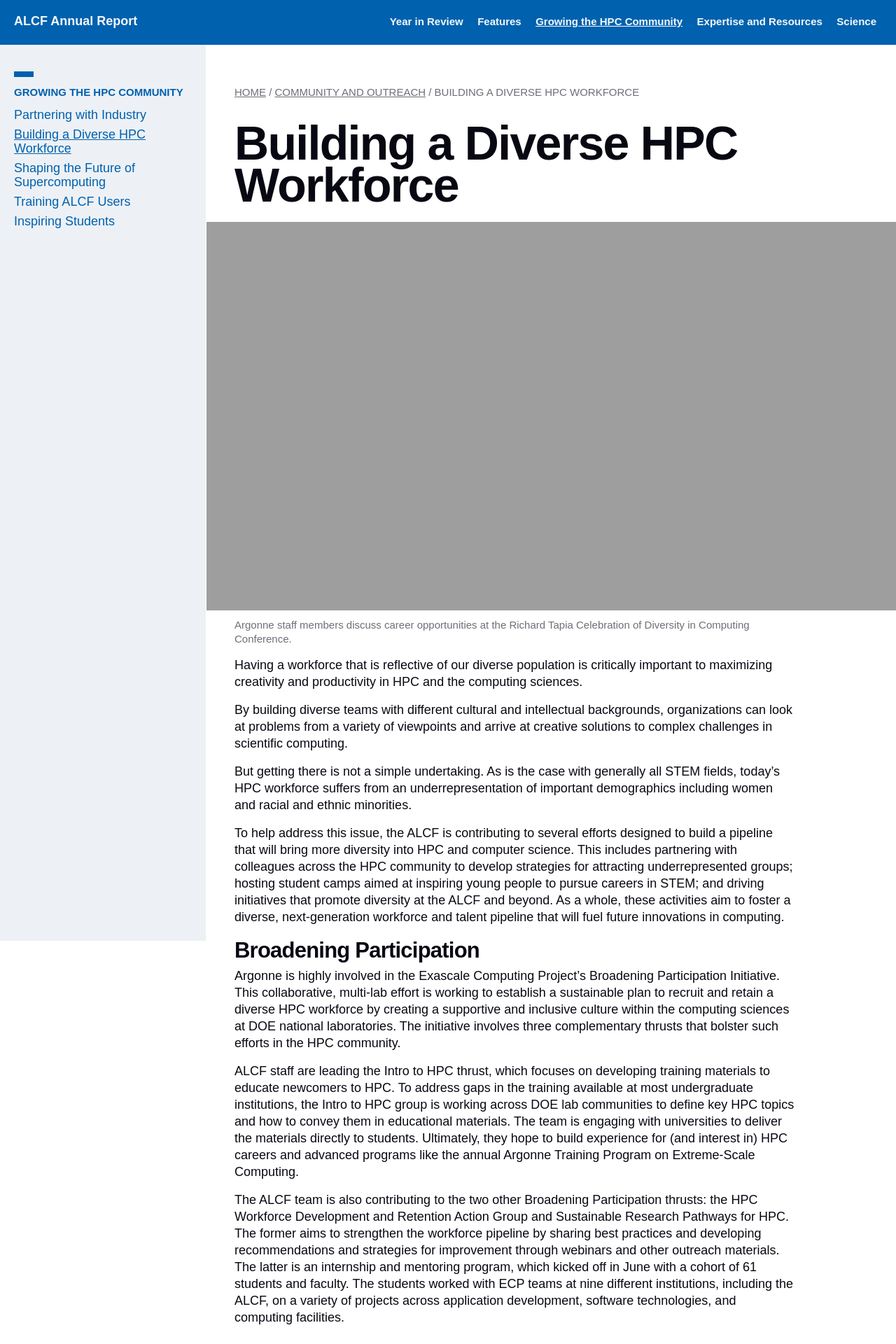
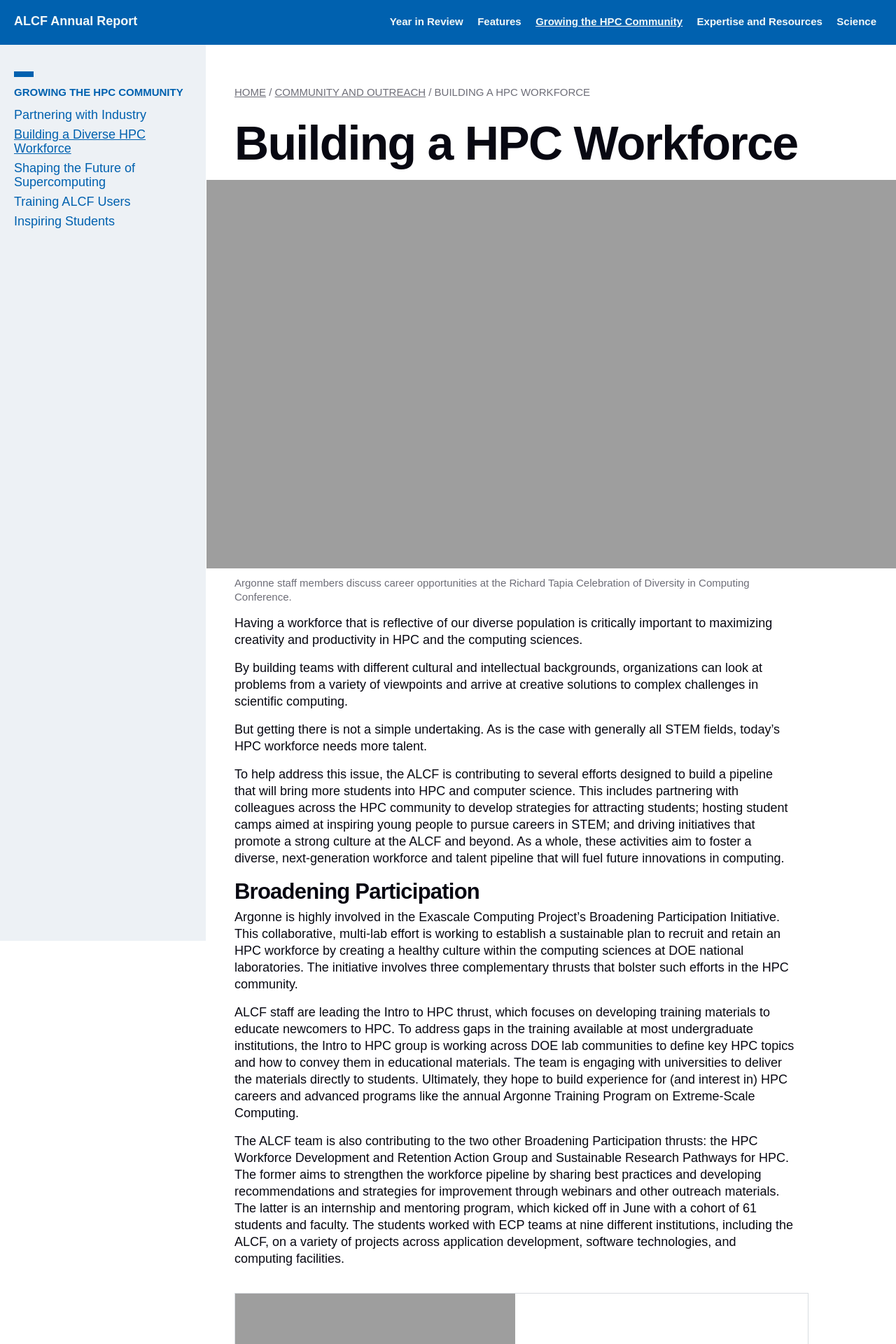
Before and after one commit to sbx-bnagle/ALCF-AR2022, a Jekyll site: the page built from 03_community/dei.md, in a window 1280 px wide. Shown: the top 1920 px of the page at 70% size. Built offline with Jekyll 4.4.1, drawn with Linux system fonts in a browser that asks for light colours; some web fonts are replaced; some of the changed text lies outside the part shown.

Commit message:
Update dei.md
removing diversity and inclusion

```diff
--- a/03_community/dei.md
+++ b/03_community/dei.md
@@ -1,7 +1,7 @@
 ---
 layout: page
 
-title: Building a Diverse HPC Workforce
+title: Building a HPC Workforce
 hero-img-source: "Tapia-ANLbooth.jpg"
 hero-img-caption: "Argonne staff members discuss career opportunities at the Richard Tapia Celebration of Diversity in Computing Conference."
 
@@ -12,16 +12,16 @@ permalink: community-and-outreach/dei
 
 Having a workforce that is reflective of our diverse population is critically important to maximizing creativity and productivity in HPC and the computing sciences.
 
-By building diverse teams with different cultural and intellectual backgrounds, organizations can look at problems from a variety of viewpoints and arrive at creative solutions to complex challenges in scientific computing.
+By building teams with different cultural and intellectual backgrounds, organizations can look at problems from a variety of viewpoints and arrive at creative solutions to complex challenges in scientific computing.
 
-But getting there is not a simple undertaking. As is the case with generally all STEM fields, today’s HPC workforce suffers from an underrepresentation of important demographics including women and racial and ethnic minorities.
+But getting there is not a simple undertaking. As is the case with generally all STEM fields, today’s HPC workforce needs more talent.
 
-To help address this issue, the ALCF is contributing to several efforts designed to build a pipeline that will bring more diversity into HPC and computer science. This includes partnering with colleagues across the HPC community to develop strategies for attracting underrepresented groups; hosting student camps aimed at inspiring young people to pursue careers in STEM; and driving initiatives that promote diversity at the ALCF and beyond. As a whole, these activities aim to foster a diverse, next-generation workforce and talent pipeline that will fuel future innovations in computing.
+To help address this issue, the ALCF is contributing to several efforts designed to build a pipeline that will bring more students into HPC and computer science. This includes partnering with colleagues across the HPC community to develop strategies for attracting students; hosting student camps aimed at inspiring young people to pursue careers in STEM; and driving initiatives that promote a strong culture at the ALCF and beyond. As a whole, these activities aim to foster a diverse, next-generation workforce and talent pipeline that will fuel future innovations in computing.
 
 
 # Broadening Participation
 
-Argonne is highly involved in the Exascale Computing Project’s Broadening Participation Initiative. This collaborative, multi-lab effort is working to establish a sustainable plan to recruit and retain a diverse HPC workforce by creating a supportive and inclusive culture within the computing sciences at DOE national laboratories. The initiative involves three complementary thrusts that bolster such efforts in the HPC community.
+Argonne is highly involved in the Exascale Computing Project’s Broadening Participation Initiative. This collaborative, multi-lab effort is working to establish a sustainable plan to recruit and retain an HPC workforce by creating a healthy culture within the computing sciences at DOE national laboratories. The initiative involves three complementary thrusts that bolster such efforts in the HPC community.
 
 ALCF staff are leading the Intro to HPC thrust, which focuses on developing training materials to educate newcomers to HPC. To address gaps in the training available at most undergraduate institutions, the Intro to HPC group is working across DOE lab communities to define key HPC topics and how to convey them in educational materials. The team is engaging with universities to deliver the materials directly to students. Ultimately, they hope to build experience for (and interest in) HPC careers and advanced programs like the annual Argonne Training Program on Extreme-Scale Computing.
 
@@ -40,16 +40,16 @@ The ALCF helps put on several computing camps for middle school and high school
 
 As part of Argonne’s ACT-SO (Afro-Academic, Cultural, Technological & Scientific Olympics) High School Research Program, ALCF staff members mentor students participating in the DuPage County ACT-SO event. Designed to encourage participants to pursue careers in STEM, the program pairs students with mentors for research projects that use the lab’s facilities and resources. At end of the program, students present their work to a panel of judges for an opportunity to advance to the national competition.
 
-At the college level, the ALCF is reaching the next generation of AI practitioners through its “Intro to AI-driven Science on Supercomputers” training series. Aimed at undergraduate and graduate students, the series teaches attendees fundamentals of using AI and supercomputers for scientific research. Comprised of eight virtual classes, the 2022 program welcomed over 200 attendees from 90 universities for hands-on instruction using methods such as AI training and neural networks on ALCF supercomputers.
+At the college level, the ALCF is reaching the next generation of AI practitioners through its “Intro to AI-driven Science on Supercomputers” training series. Aimed at undergraduate and graduate students, the series teaches attendees the fundamentals of using AI and supercomputers for scientific research. Comprised of eight virtual classes, the 2022 program welcomed over 200 attendees from 90 universities for hands-on instruction using methods such as AI training and neural networks on ALCF supercomputers.
 
-# Increasing Diversity at the ALCF and Beyond
+# Recruitment at the ALCF and Beyond
 
-As part of the ALCF’s efforts to increase diversity in its workforce, the facility maintains a presence at many computing conferences and events to communicate ALCF activities and opportunities, and recruit new team members. The ALCF continues to have a presence at the annual Grace Hopper Celebration (GHC), an event that brings the research and career interests of women in computing to the forefront, and highlights the contributions of women to the tech world. The ALCF also regularly attends the Richard Tapia Celebration of Diversity in Computing Conference, an annual event that seeks to bring together undergraduate and graduate students, faculty, researchers, and professionals in computing from all backgrounds and ethnicities to celebrate and connect the diversity in computing.
+As part of the ALCF’s efforts to increase its workforce, the facility maintains a presence at many computing conferences and events to communicate ALCF activities and opportunities, and recruit new team members. The ALCF continues to have a presence at the annual Grace Hopper Celebration (GHC), an event that brings the research and career interests of women in computing to the forefront, and highlights the contributions of women to the tech world. The ALCF also regularly attends the Richard Tapia Celebration of Diversity in Computing Conference, an annual event that seeks to bring together undergraduate and graduate students, faculty, researchers, and professionals in computing from all backgrounds and ethnicities to celebrate and connect the diversity in computing.
 
-In addition to recruiting new staff members, the ALCF also aims to increase diversity in its user community through an ongoing partnership with the Interdisciplinary Consortium for Research and Educational Access in Science and Engineering (InCREASE), a group dedicated to promoting research and education in minority-serving institutions. As part of the INCREASE partnership, ALCF participates in user facilities awareness workshops aimed at building new research collaborations with scientists from historically underrepresented groups.
+In addition to recruiting new staff members, the ALCF also aims to increase its user community through an ongoing partnership with the Interdisciplinary Consortium for Research and Educational Access in Science and Engineering (InCREASE), a group dedicated to promoting research and education in minority-serving institutions. As part of the INCREASE partnership, ALCF participates in user facilities awareness workshops aimed at building new research collaborations with scientists.
 
 To provide a resource and network for women interested in HPC, the ALCF is collaborating with the University of Illinois-Chicago (UIC) ALCF staff to launch a Chicago chapter of the international Women in HPC organization. The Argonne-UIC Chicago Women in HPC chapter is being established to increase the participation of women in the HPC field, support and provide resources for women in HPC careers, and mentor students considering professional career paths in computing.
 
-Another way ALCF staff members are helping to create a more diverse and inclusive environment is through their involvement in various Argonne employee research groups (ERGs). With representation on groups such as Argonne’s African American Employee Resource Group (AAA-ERG), Spectrum (LGBTQIA+ group), and Argonne’s Women in Science and Technology (WIST), ALCF staff members are helping to build awareness, further personal and professional development, strengthen networking opportunities, and provide resources for laboratory employees.
+Another way ALCF staff members are helping to create a more aware environment is through their involvement in various Argonne employee research groups (ERGs). With representation on groups such as Argonne’s African American Employee Resource Group (AAA-ERG), Spectrum (LGBTQIA+ group), and Argonne’s Women in Science and Technology (WIST), ALCF staff members are helping to build awareness, further personal and professional development, strengthen networking opportunities, and provide resources for laboratory employees.
 
-Together, these initiatives are helping the ALCF to establish an inclusive work environment and a pipeline of future workers that will continue to increase diversity in HPC and the computing sciences.
+Together, these initiatives are helping the ALCF to establish a work environment and a pipeline of future workers that will continue to increase diversity in HPC and the computing sciences.
```
